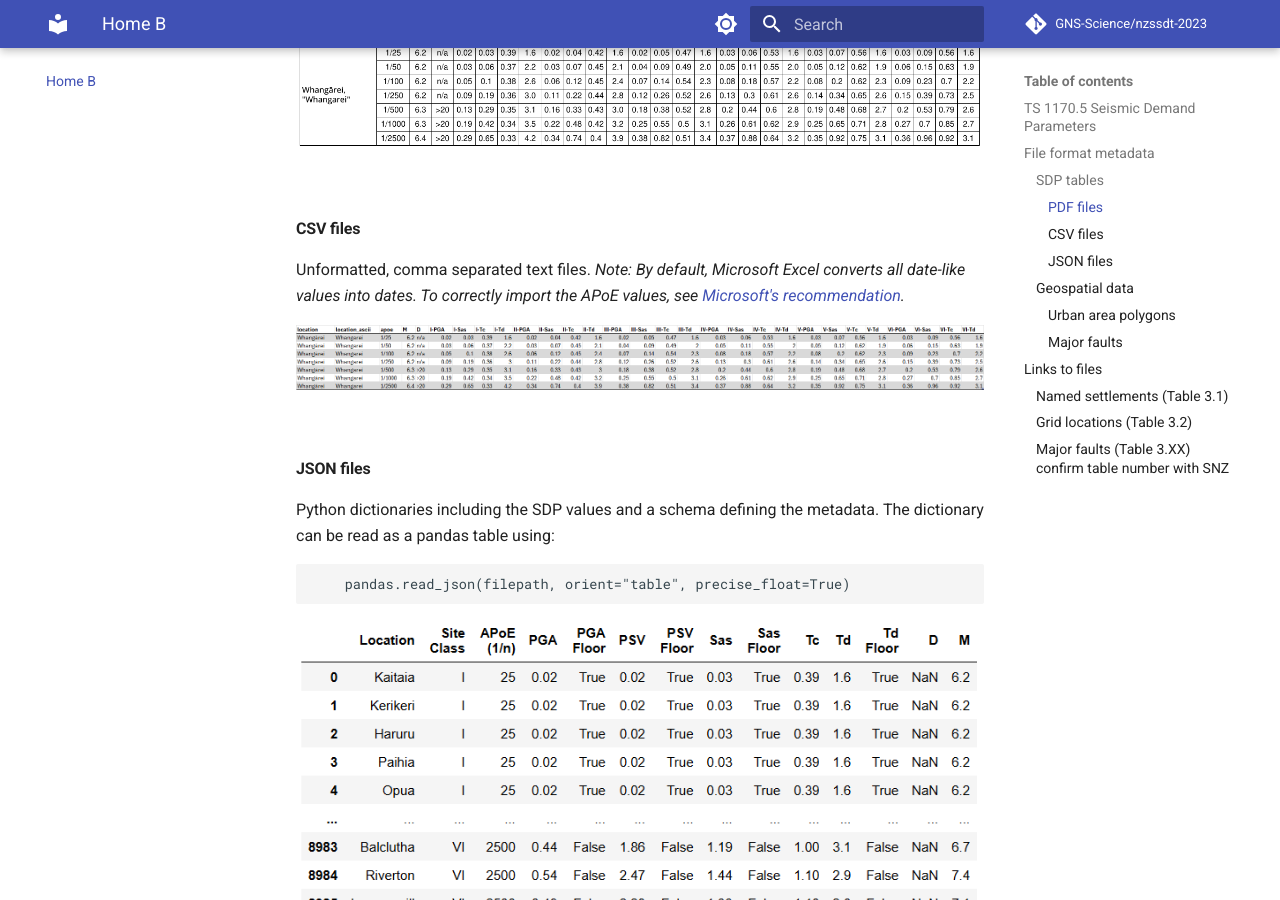
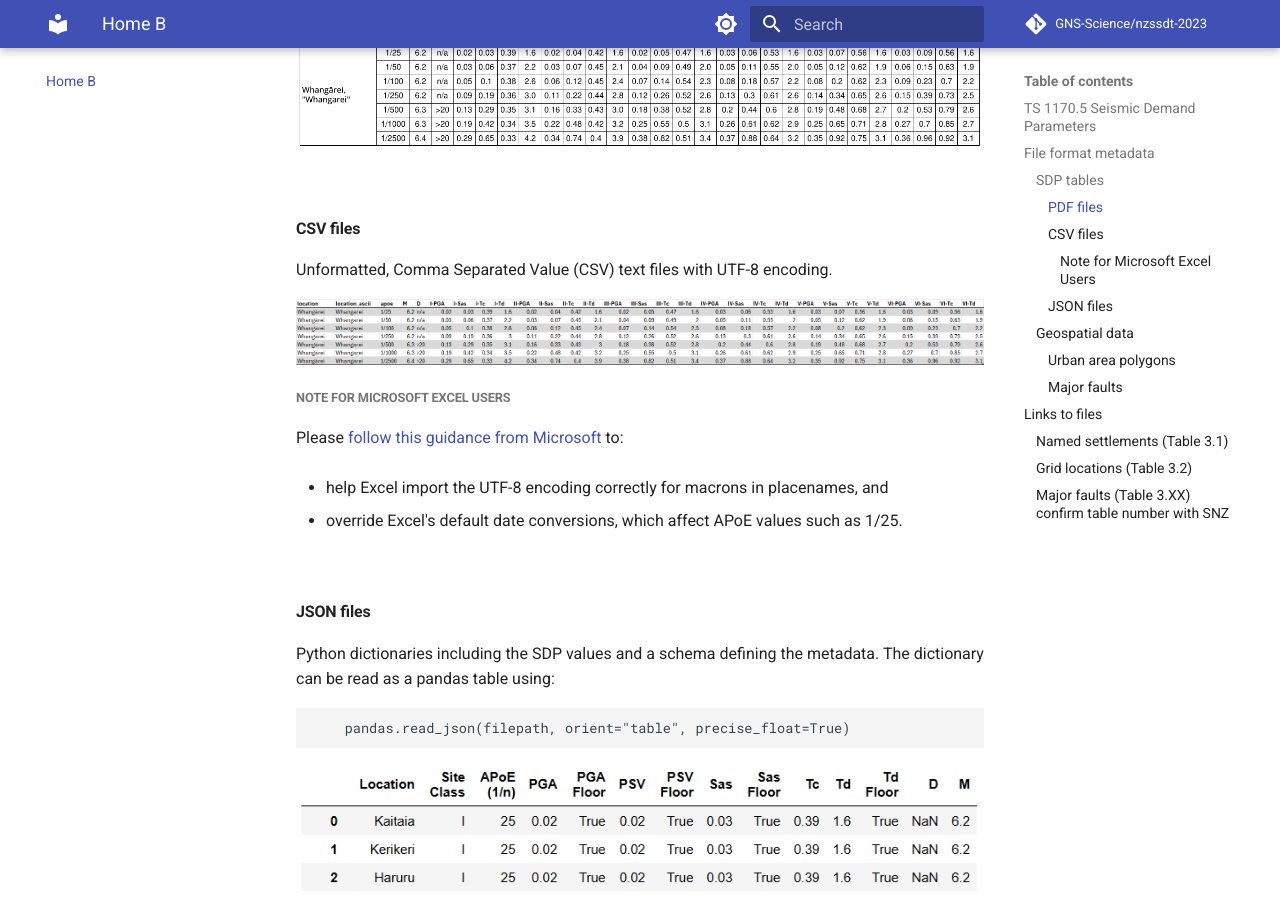
Before and after one commit to GNS-Science/TS1170.5-SDP, an MkDocs documentation site: the page built from docs/user_orientation/index.md, in a window 1280 px wide and 900 px high, scrolled down 1798 px. Built offline with MkDocs 1.6.1 and Material for MkDocs 9.7.7, drawn with Linux system fonts in a browser that asks for light colours; comment, search, counter and statistics services are not loaded.

Commit message:
edits following CBC's review

```diff
--- a/docs/user_orientation/index.md
+++ b/docs/user_orientation/index.md
@@ -46,11 +46,18 @@ Formatted, searchable files, as included in the TS 1170.5 document. Settlement n
 
 ### CSV files
 
-Unformatted, comma separated text files.
-*Note: By default, Microsoft Excel converts all date-like values into dates.
-To correctly import the APoE values, see [Microsoft's recommendation](https://support.microsoft.com/en-us/office/opening-csv-utf-8-files-correctly-in-excel-8a935af5-3416-4edd-ba7e-3dfd2bc4a032).*
+Unformatted, Comma Separated Value (CSV) text files with UTF-8 encoding.
 
 ![csv_table](csv_table.png)
+
+#### Note for Microsoft Excel Users
+
+Please [follow this guidance from Microsoft](https://support.microsoft.com/en-us/office/opening-csv-utf-8-files-correctly-in-excel-8a935af5-3416-4edd-ba7e-3dfd2bc4a032) to:
+
+- help Excel import the UTF-8 encoding correctly for macrons in placenames, and
+
+- override Excel's default date conversions, which affect APoE values such as 1/25.
+
 
 &nbsp;
 
```
Also changed, not shown: 1 other file.
